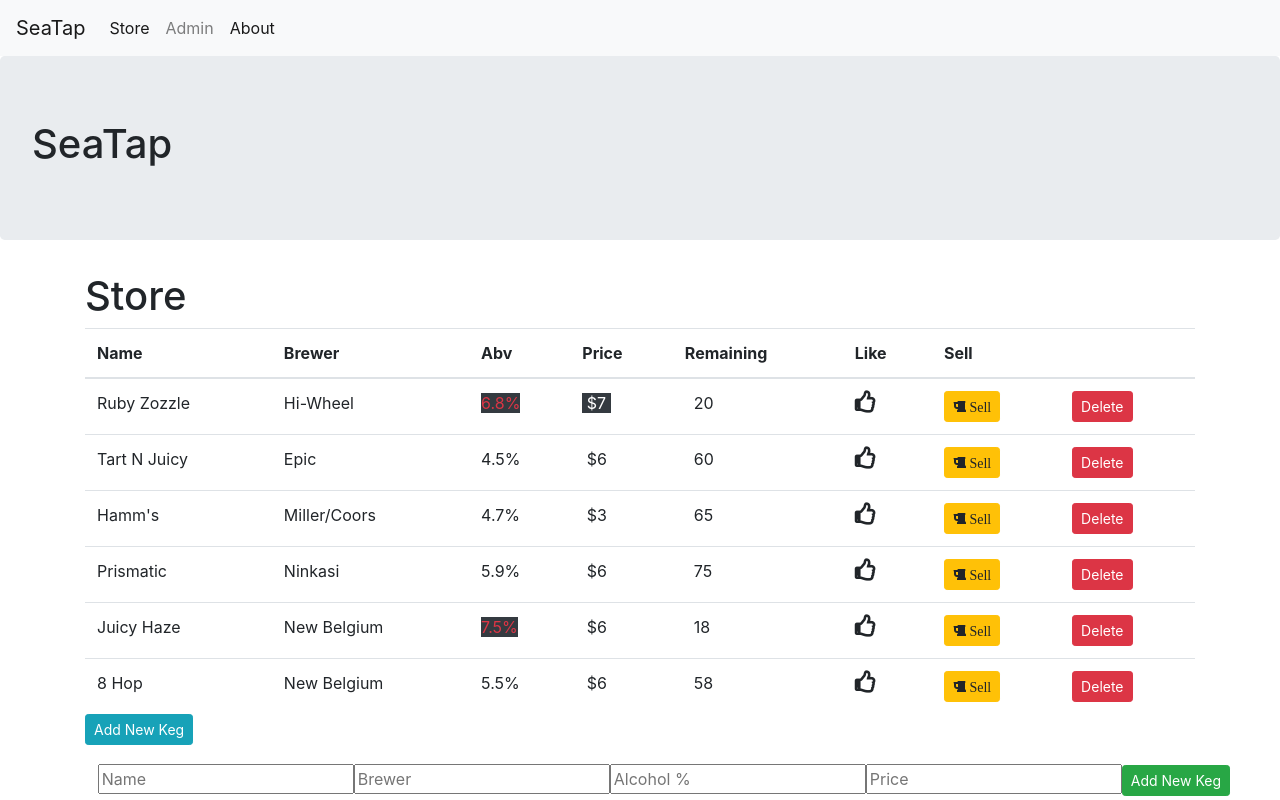
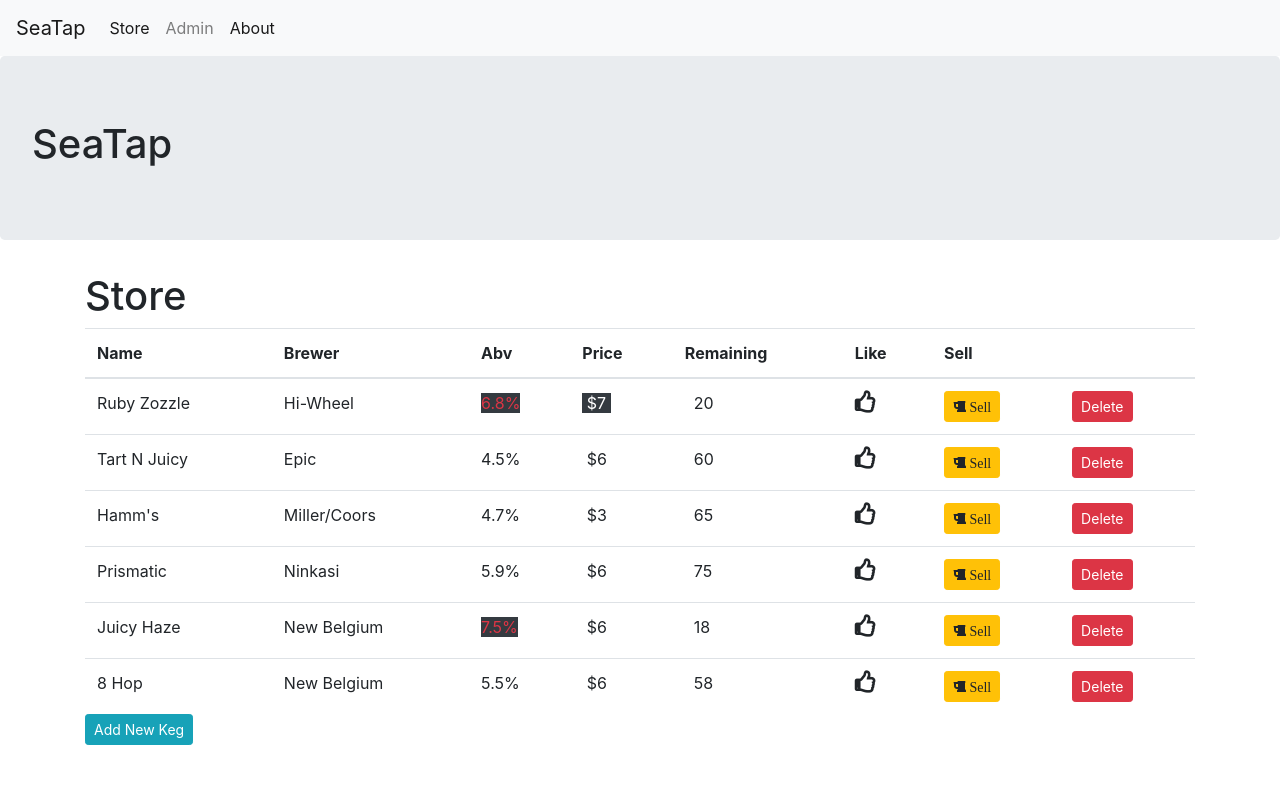
Before and after one commit to chanzlee/TapRoom-React, a React app: page /#/store in a window 1280 px wide. Built offline with nearby package versions, Linux system fonts and the light colour scheme.

Commit message:
lift state from newKegForm > Modal > Kegs component.

```diff
--- a/src/components/common/modal.jsx
+++ b/src/components/common/modal.jsx
@@ -1,4 +1,5 @@
 import React from "react";
+import NewKegForm from "../newKegForm";
 // import PropTypes from "prop-types";
 
 const Modal = props => {
@@ -20,10 +21,11 @@ const Modal = props => {
             <h5 className="modal-title">Modal title</h5>
           </div>
           <div className="modal-body">
-            Cras mattis consectetur purus sit amet fermentum. Cras justo odio,
-            dapibus ac facilisis in, egestas eget quam. Morbi leo risus, porta
-            ac consectetur ac, vestibulum at eros.
-            {props.children}
+            <NewKegForm
+              onSubmit={props.onSubmit}
+              onChange={props.onChange}
+              newKeg={props.newKeg}
+            />
           </div>
           <div className="modal-footer">
             <button
@@ -33,9 +35,6 @@ const Modal = props => {
             >
               Close
             </button>
-            <button type="button" className="btn btn-primary">
-              Add
-            </button>
           </div>
         </div>
       </div>
--- a/src/components/kegs.jsx
+++ b/src/components/kegs.jsx
@@ -3,6 +3,7 @@ import { getKegList } from "../services/kegService";
 import Like from "./common/like";
 import Sell from "./common/sell";
 import Modal from "./common/modal";
+import NewKegForm from "./newKegForm";
 
 class Kegs extends React.Component {
   constructor(props) {
@@ -93,45 +94,14 @@ class Kegs extends React.Component {
             </tr>
           ))}
         </tbody>
-        <div style={{ position: "absolute", right: 50, marginTop: 50 }}>
-          <form onSubmit={e => this.handleAdd(e)}>
-            <input
-              type="text"
-              id="name"
-              placeholder="Name"
-              onChange={e => this.handleChange(e)}
-              value={this.state.newKeg.name}
-            />
-            <input
-              type="text"
-              id="brewer"
-              placeholder="Brewer"
-              onChange={e => this.handleChange(e)}
-              value={this.state.newKeg.brewer}
-            />
-            <input
-              type="text"
-              id="abv"
-              placeholder="Alcohol %"
-              onChange={e => this.handleChange(e)}
-              value={this.state.newKeg.abv}
-            />
-            <input
-              type="text"
-              id="price"
-              placeholder="Price"
-              onChange={e => this.handleChange(e)}
-              value={this.state.newKeg.price}
-            />
-            <button type="submit" className="btn btn-success btn-sm">
-              Add New Keg
-            </button>
-          </form>
-        </div>
-        <Modal show={this.state.show} handleClose={this.hideModal}>
-          <p>Modal</p>
-          <p>Data</p>
-        </Modal>
+
+        <Modal
+          show={this.state.show}
+          handleClose={this.hideModal}
+          onSubmit={e => this.handleAdd(e)}
+          onChange={e => this.handleChange(e)}
+          newKeg={this.state.newKeg}
+        />
         <button
           className="btn btn-info btn-sm"
           type="button"
@@ -169,6 +139,7 @@ class Kegs extends React.Component {
     this.setState({
       newKeg: { name: "", brewer: "", price: "", abv: "", remaining: 120 }
     });
+    this.setState({ show: false });
   }
 
   handleChange(event) {
@@ -185,12 +156,10 @@ class Kegs extends React.Component {
   }
 
   showModal() {
-    console.log("clicked");
     this.setState({ show: true });
   }
 
   hideModal() {
-    console.log("clicked");
     this.setState({ show: false });
   }
 }
--- /dev/null
+++ b/src/components/newKegForm.jsx
@@ -0,0 +1,43 @@
+import React from "react";
+
+const NewKegForm = props => {
+  return (
+    <div>
+      <form onSubmit={props.onSubmit}>
+        <input
+          type="text"
+          id="name"
+          placeholder="Name"
+          onChange={props.onChange}
+          value={props.newKeg.name}
+        />
+        <input
+          type="text"
+          id="brewer"
+          placeholder="Brewer"
+          onChange={props.onChange}
+          value={props.newKeg.brewer}
+        />
+        <input
+          type="text"
+          id="abv"
+          placeholder="Alcohol %"
+          onChange={props.onChange}
+          value={props.newKeg.abv}
+        />
+        <input
+          type="text"
+          id="price"
+          placeholder="Price"
+          onChange={props.onChange}
+          value={props.newKeg.price}
+        />
+        <button type="submit" className="btn btn-success btn-sm">
+          Add New Keg
+        </button>
+      </form>
+    </div>
+  );
+};
+
+export default NewKegForm;
```
